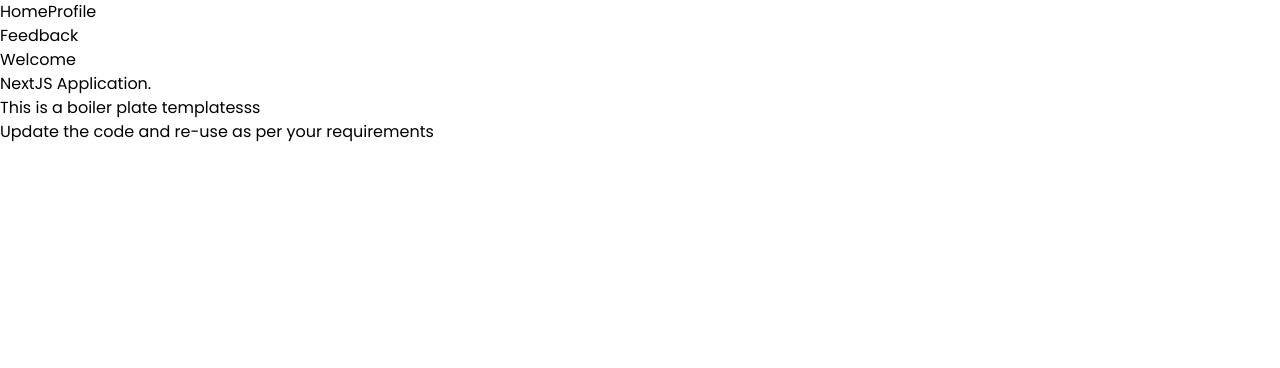
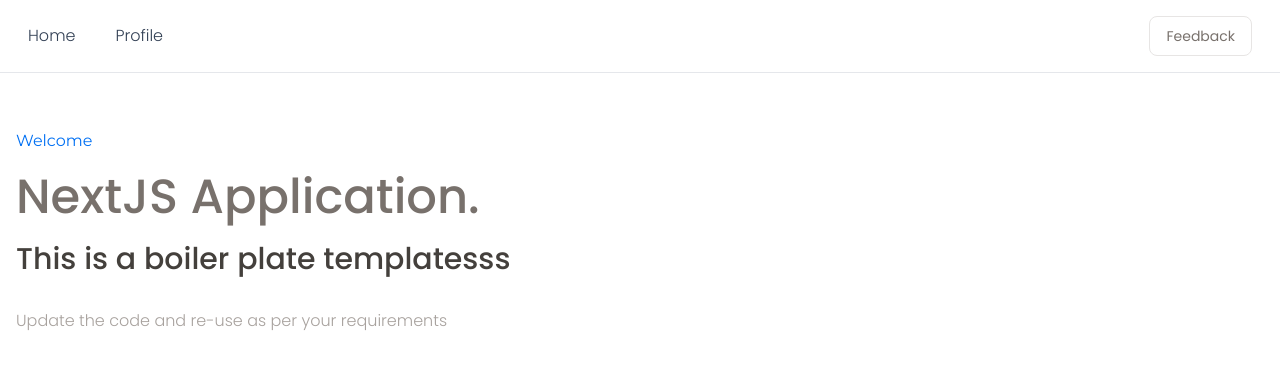
Before and after one commit to abhinayp/nextjs_boilerplate, a Next.js app: page / in a window 1280 px wide. Shown: the top 368 px of the page. Built offline with nearby package versions, Linux system fonts and the light colour scheme.

Commit message:
update tailwind config to support app folder

```diff
--- a/tailwind.config.js
+++ b/tailwind.config.js
@@ -1,7 +1,7 @@
 /** @type {import('tailwindcss').Config} */
 module.exports = {
   content: [
-    './src/pages/**/*.{js,ts,jsx,tsx}',
+    './src/app/**/*.{js,ts,jsx,tsx}',
     './src/components/**/*.{js,ts,jsx,tsx}',
   ],
   theme: {
```
